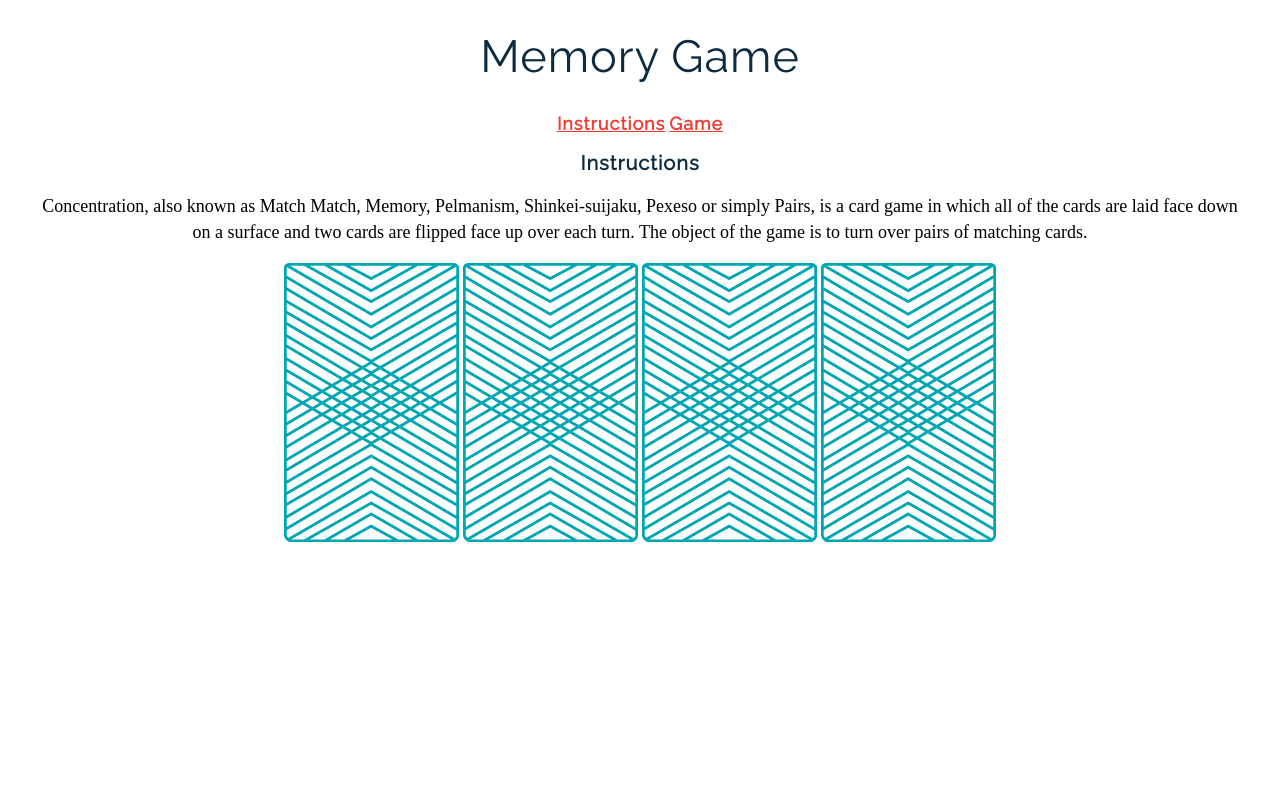
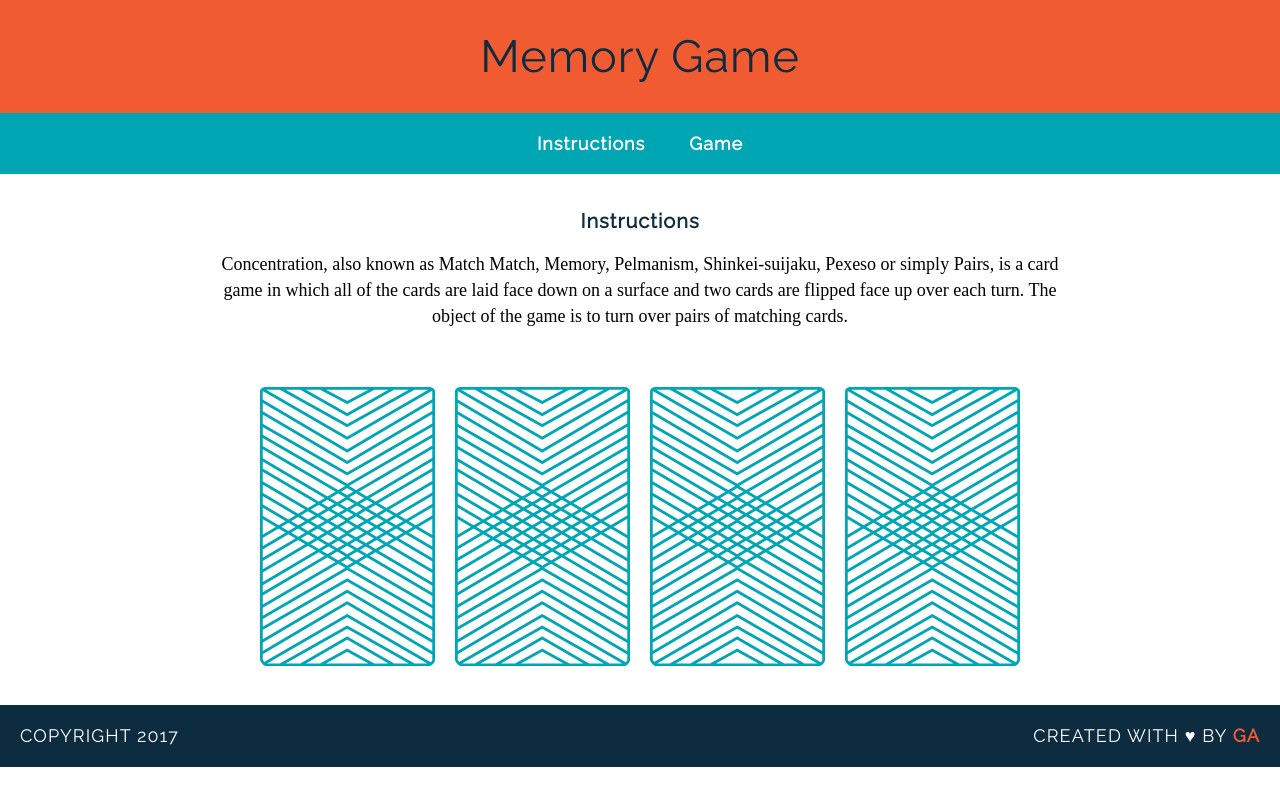
Before and after one commit to foolan-bhosale/wdi-fundamentals-memorygame, a plain HTML site: page memory_game/index.html in a window 1280 px wide. Drawn offline with Linux system fonts and the light colour scheme.

Commit message:
created game logic

```diff
--- a/memory_game/css/style.css
+++ b/memory_game/css/style.css
@@ -1,6 +1,7 @@
 body {
     text-align: center;
     text-decoration: none;
+    margin:0;
 }
 
 h1 {
@@ -9,17 +10,25 @@ h1 {
     letter-spacing: 1px;
     font-weight: 400;
     font-size: 45px;
+    margin: 0;
 }
 
 a {
     font-family: 'Raleway';
-    color:#F13B31;
     letter-spacing: 1px;
     font-weight: 600;
     font-size: 18px;
+    text-decoration: none;
+    margin:0 20px;
+    color:#FFFFFF;
+    border-bottom: 2px solid transparent;
+
 
 }
+      a:hover {
+         border-color: white;
 
+  }
 h2 {
     font-family: 'Raleway';
     color:#0D2c40;
@@ -35,3 +44,58 @@ p {
     line-height: 26px;
     font-size: 18px;
 }
+header {
+    background-color: #F15B31;
+    color: #FFFFFF;
+    padding: 30px 20px;
+}
+
+nav {
+    background-color: #00A6B3;
+    color:#FFFFFF;
+    padding:20px 0 20px 0;
+}
+
+main {
+    width: 850px;
+    margin:35px auto;
+}
+
+img {
+    margin: 40px 8px 0px 8px;
+}
+
+footer{
+    text-transform: uppercase;
+    padding: 0 20px;
+    background-color: #0D2C40;
+    color: white;
+    font-size:14px;
+    letter-spacing: .08em;
+    font-weight: 500;
+}
+
+.copyright {
+    float:left;
+    font-family: 'Raleway';
+}
+
+.message {
+    float: right;
+    font-family: 'Raleway';
+
+}
+
+.clearfix:after {
+    visibility: hidden;
+    display: block;
+    content: " ";
+    clear: both;
+    height: 0;
+    font-size: 0;
+    }
+
+    .name {
+        color: #F15B31;
+        font-weight: 700;
+    }
--- a/memory_game/index.html
+++ b/memory_game/index.html
@@ -9,12 +9,17 @@
     <link href="https://fonts.googleapis.com/css?family=Raleway&display=swap" rel="stylesheet">
 </head>
 <body>
+    <header>
     <h1>Memory Game</h1>
+  </header>
+  <nav>
     <a href="#">Instructions</a>
     <a href="#">Game</a>
+  </nav>
+   <main>
     <h2>Instructions</h2>
   <p>Concentration, also known as Match Match, Memory, Pelmanism,
-     Shinkei-suijaku, Pexeso or simply Pairs, is a card game in which all of the cards are laid face down<br />
+     Shinkei-suijaku, Pexeso or simply Pairs, is a card game in which all of the cards are laid face down
       on a surface and two cards are flipped face up over each turn.
      The object of the game is to turn over pairs of matching cards.
      </p>
@@ -26,6 +31,13 @@
             <img src="images/back.png" alt="King of Diamonds">
             <img src="images/back.png" alt="King of Hearts">
             </div>
+
       </div>
+      </main>
+      <footer class="clearfix">
+        <p class= "copyright"> Copyright 2017</p>
+        <p class= "message">Created with &hearts; by <span class="name">GA</span></p>
+      </footer>
+      <script src="js/main.js"></script>
      </body>
 </html>
--- /dev/null
+++ b/memory_game/js/main.js
@@ -0,0 +1,10 @@
+console.log("Up and running!");
+
+
+let cardOne = "queen";
+let cardTwo = "queen";
+let cardThree = "king";
+let cardFour = "king";
+
+console.log("User flipped " + cardOne);
+console.log("User flipped " + cardThree);
```
